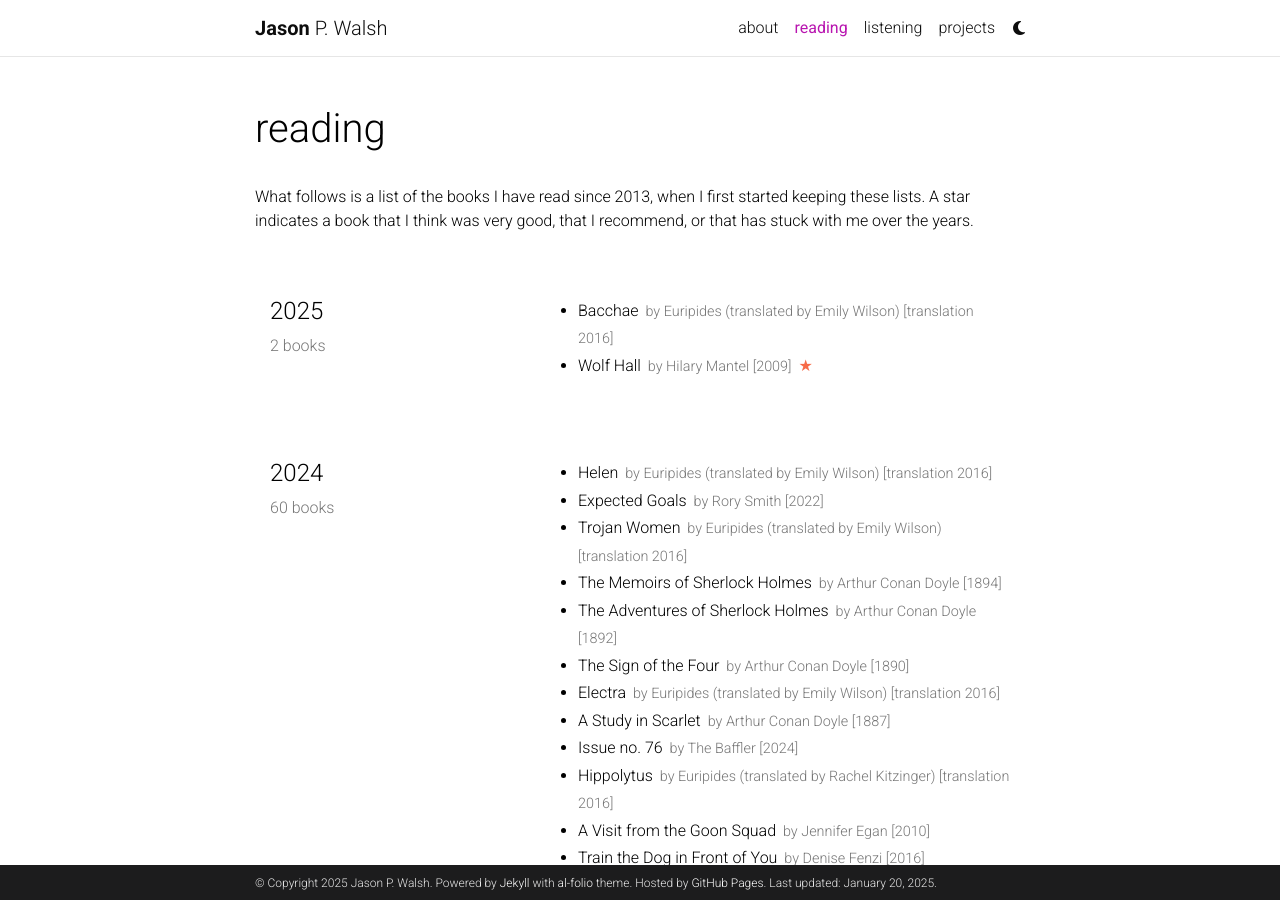
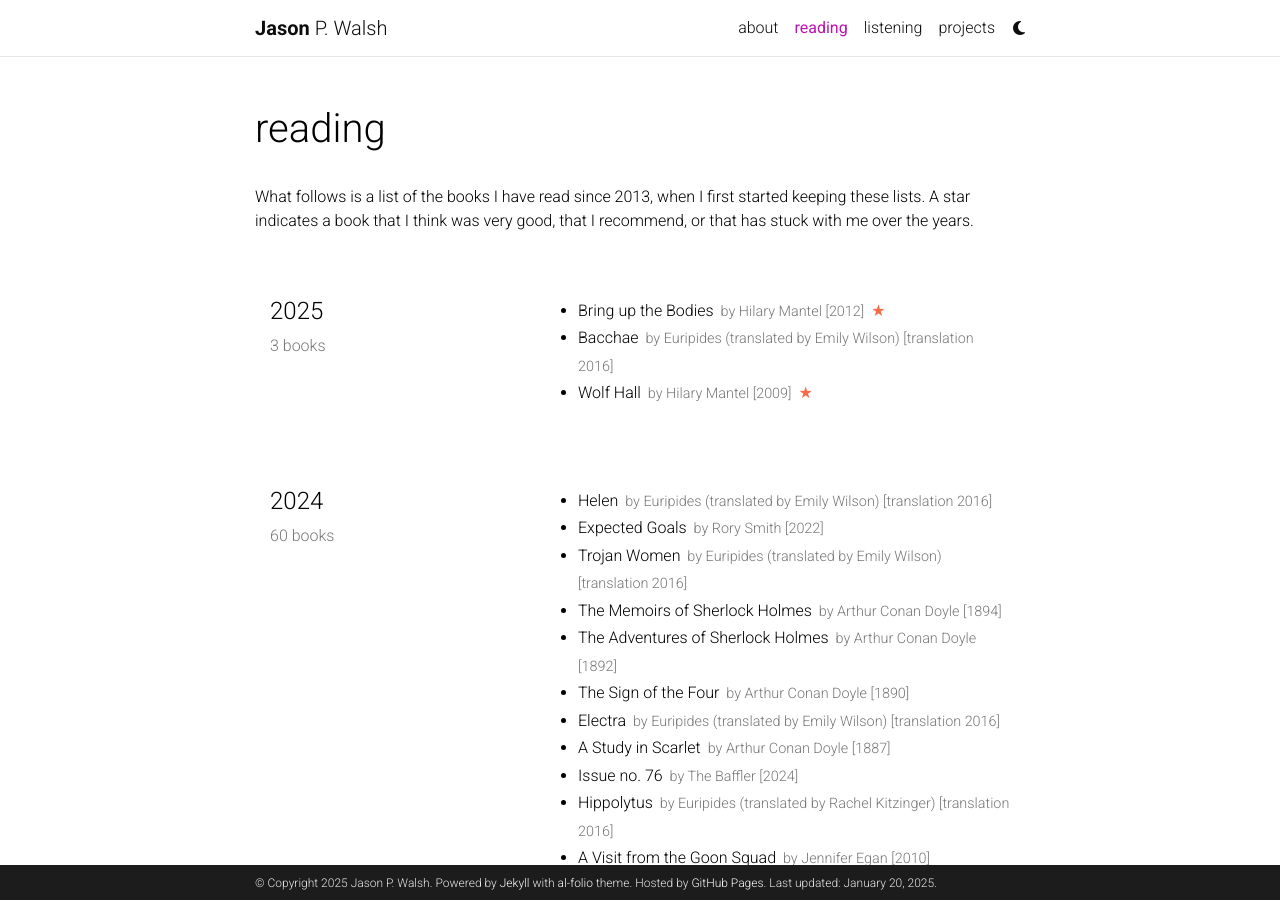
Before and after one commit to jwals23/jwals23.github.io, a Jekyll site: the page built from _pages/reading.md, in a window 1280 px wide and 900 px high. Built offline with Jekyll 4.4.1, drawn with Linux system fonts in a browser that asks for light colours; comment, search, counter and statistics services are not loaded; a style sheet for code colours, icons or effects is not loaded.

Commit message:
Update reading.yml

```diff
--- a/_data/reading.yml
+++ b/_data/reading.yml
@@ -1,6 +1,11 @@
 list:
   - year: "2025"
     books:
+      - title: Bring up the Bodies
+        author: Hilary Mantel
+        year: 2012
+        star: yes
+
       - title: Bacchae
         author: Euripides (translated by Emily Wilson)
         year: translation 2016
```
